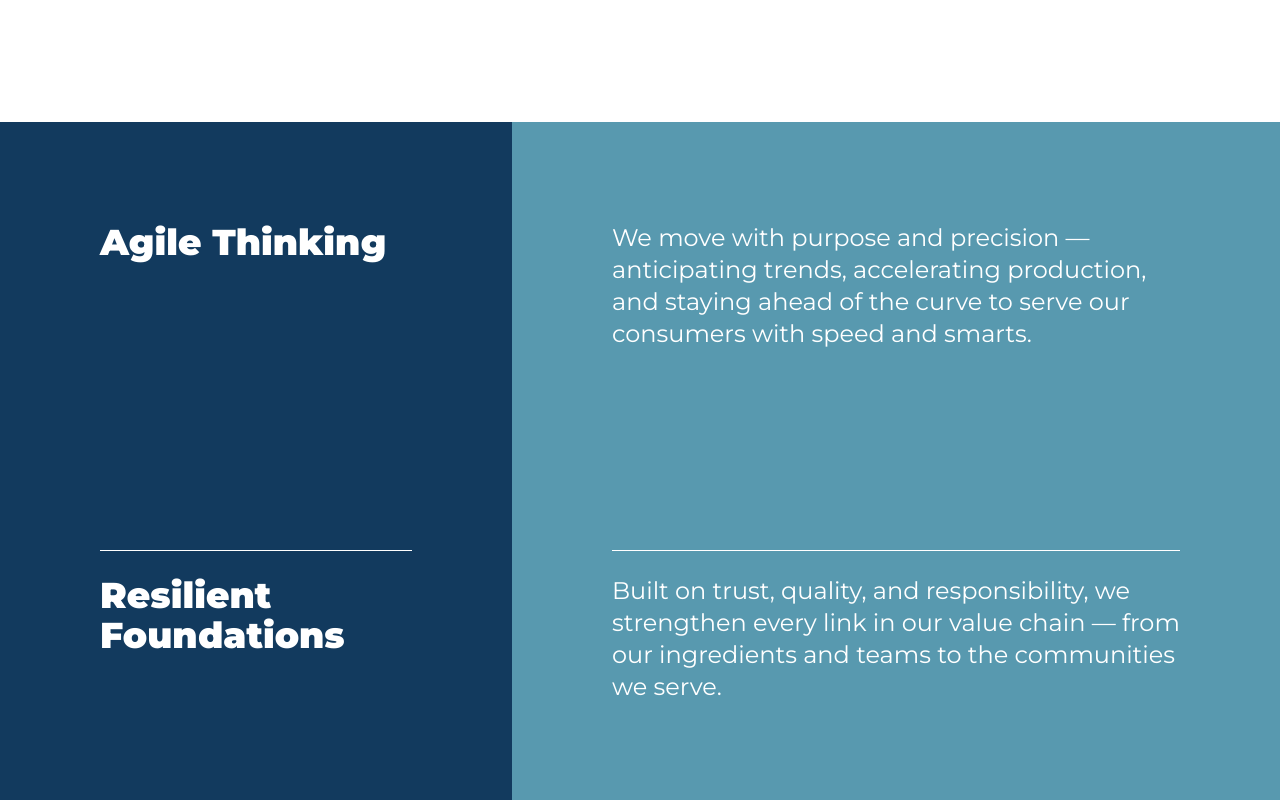
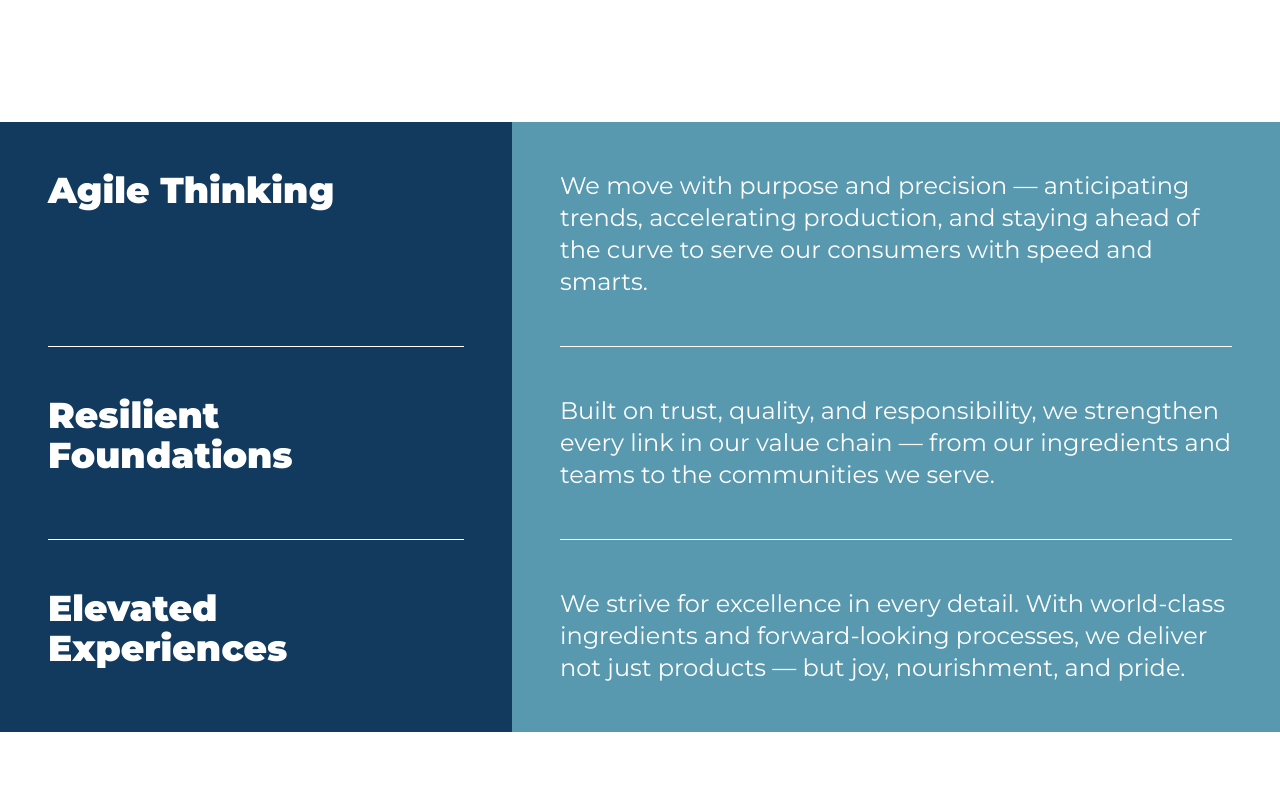
Before and after one commit to fiaz291/innovative, a Next.js app: page /vision in a window 1280 px wide. Shown: the part 2640-3440 px from the top of the page. Built offline with nearby package versions, Linux system fonts and the light colour scheme.

Commit message:
fix spacing

```diff
--- a/src/app/vision/page.tsx
+++ b/src/app/vision/page.tsx
@@ -60,10 +60,10 @@ export default function LandingPage() {
 
         <div className="mt-15 mb-25 text-white">
           <div className="flex">
-            <div className="w-full md:w-[40%] bg-[#123a5e] p-25">
+            <div className="w-full md:w-[40%] bg-[#123a5e] p-12">
               <p className="text-xl md:text-4xl font-black">{`Agile Thinking`}</p>
             </div>
-            <div className="hidden md:block md:w-[60%] bg-[#5899af] p-25">
+            <div className="hidden md:block md:w-[60%] bg-[#5899af] p-12">
               <p className="text-lg md:text-2xl">
                 We move with purpose and precision — anticipating trends, accelerating
                 production, and staying ahead of the curve to serve our consumers with
@@ -73,13 +73,13 @@ export default function LandingPage() {
           </div>
 
           <div className="flex">
-            <div className="w-full md:w-[40%] bg-[#123a5e] p-25">
-              <div className="border-t border-white pt-6">
+            <div className="w-full md:w-[40%] bg-[#123a5e] p-12 pt-0">
+              <div className="border-t border-white pt-12">
                 <p className="text-xl md:text-4xl font-black">{`Resilient Foundations`}</p>
               </div>
             </div>
-            <div className="hidden md:block md:w-[60%] bg-[#5899af] p-25">
-              <div className="border-t border-white pt-6">
+            <div className="hidden md:block md:w-[60%] bg-[#5899af] p-12 pt-0">
+              <div className="border-t border-white pt-12">
                 <p className="text-lg md:text-2xl">
                   Built on trust, quality, and responsibility, we strengthen every link
                   in our value chain — from our ingredients and teams to the communities
@@ -90,13 +90,13 @@ export default function LandingPage() {
           </div>
 
           <div className="flex">
-            <div className="w-full md:w-[40%] bg-[#123a5e] p-25">
-              <div className="border-t border-white pt-6">
+            <div className="w-full md:w-[40%] bg-[#123a5e] p-12 pt-0">
+              <div className="border-t border-white pt-12">
                 <p className="text-xl md:text-4xl font-black">{`Elevated Experiences`}</p>
               </div>
             </div>
-            <div className="hidden md:block md:w-[60%] bg-[#5899af] p-25">
-              <div className="border-t border-white pt-6">
+            <div className="hidden md:block md:w-[60%] bg-[#5899af] p-12 pt-0">
+              <div className="border-t border-white pt-12">
                 <p className="text-lg md:text-2xl">
                   We strive for excellence in every detail. With world-class ingredients
                   and forward-looking processes, we deliver not just products — but joy,
```
